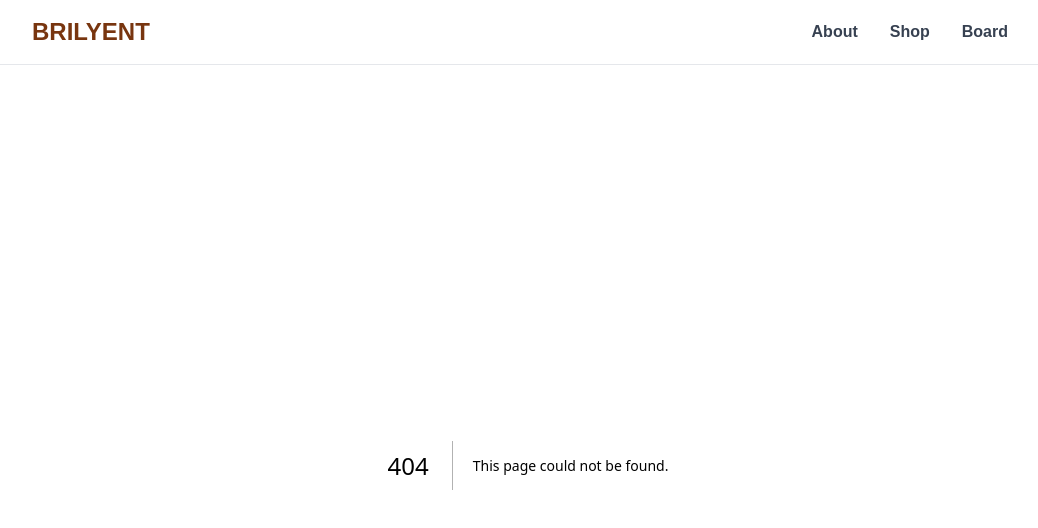
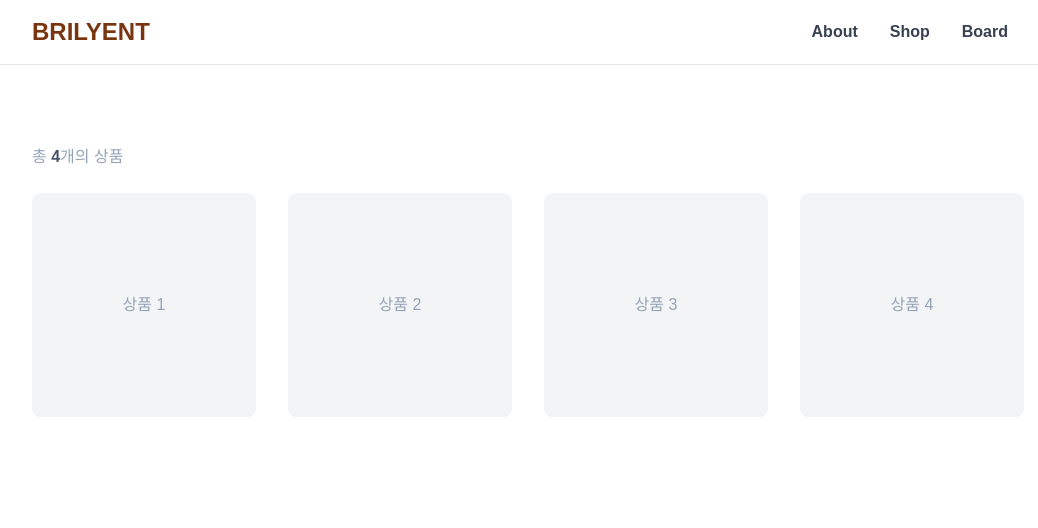
Before and after one commit to JinWorkBench/cafe-shop-frontend, a Next.js app: page /shop in a window 1280 px wide. Before the commit this address had no page. Shown: the top 528 px of the page, without its empty margins (112-1150 px from the left). Built offline with nearby package versions, Linux system fonts and the light colour scheme.

Commit message:
feat: shop 페이지 기본 구조 및 ProductGrid 추가

```diff
--- /dev/null
+++ b/src/app/shop/page.tsx
@@ -0,0 +1,11 @@
+import ProductGrid from "@/components/shop/ProductGrid";
+
+export default function ShopPage() {
+  return (
+    <main className="min-h-screen bg-white text-gray-900 py-20">
+      <div className="max-w-5xl mx-auto px-4">
+        <ProductGrid />
+      </div>
+    </main>
+  );
+}
--- /dev/null
+++ b/src/components/shop/ProductGrid.tsx
@@ -0,0 +1,35 @@
+export default function ProductGrid() {
+  return (
+    <section>
+      {/* 상품 수 표시 */}
+      <div className="mb-6">
+        <p className="text-slate-400">
+          총 <span className="text-slate-600 font-semibold">4</span>개의 상품
+        </p>
+      </div>
+
+      {/* 그리드 컨테이너 */}
+      <div className="grid grid-cols-2 gap-4 sm:grid-cols-3 md:gap-6 lg:grid-cols-4 lg:gap-8">
+        {/* 더미 카드 1 */}
+        <div className="bg-gray-100 rounded-lg aspect-square flex items-center justify-center">
+          <p className="text-slate-400">상품 1</p>
+        </div>
+
+        {/* 더미 카드 2 */}
+        <div className="bg-gray-100 rounded-lg aspect-square flex items-center justify-center">
+          <p className="text-slate-400">상품 2</p>
+        </div>
+
+        {/* 더미 카드 3 */}
+        <div className="bg-gray-100 rounded-lg aspect-square flex items-center justify-center">
+          <p className="text-slate-400">상품 3</p>
+        </div>
+
+        {/* 더미 카드 4 */}
+        <div className="bg-gray-100 rounded-lg aspect-square flex items-center justify-center">
+          <p className="text-slate-400">상품 4</p>
+        </div>
+      </div>
+    </section>
+  );
+}
```
